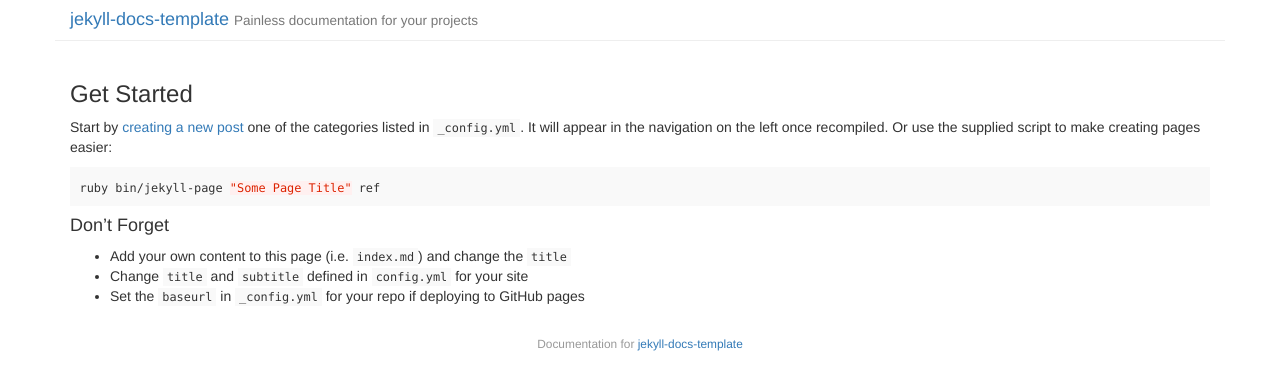
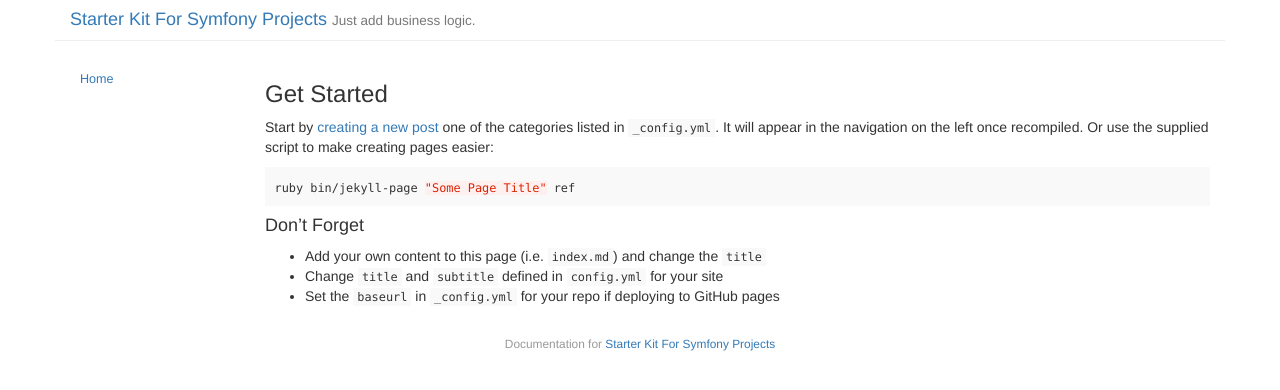
Before and after one commit to phptuts/starterkitforsymfony, a Jekyll site: the page built from docs/index.md, in a window 1280 px wide. Shown: the top 390 px of the page. Built offline with Jekyll 4.4.1, drawn with Linux system fonts in a browser that asks for light colours.

```diff
--- a/docs/_config.yml
+++ b/docs/_config.yml
@@ -1,9 +1,9 @@
 # Site title and subtitle. This is used in _includes/header.html
-title: 'jekyll-docs-template'
-subtitle: 'Painless documentation for your projects'
+title: 'Starter Kit For Symfony Projects'
+subtitle: 'Just add business logic.'
 
 # if you wish to integrate disqus on pages set your shortname here
-disqus_shortname: ''
+disqus_shortname: 'skfsp'
 
 # if you use google analytics, add your tracking id here
 google_analytics_id: ''
@@ -12,7 +12,7 @@ google_analytics_id: ''
 #   0 - always hide
 #   1 - always show
 #   2 - show only if posts are present
-navigation: 2
+navigation: 1
 
 # URL to source code, used in _includes/footer.html
 codeurl: 'https://github.com/bruth/jekyll-docs-template'
--- a/docs/index.md
+++ b/docs/index.md
@@ -1,6 +1,6 @@
 ---
 layout: default
-title: "Jekyll Docs Template"
+title: "Symfony Starter Kit"
 ---
 
 ### Get Started
```
Also changed, not shown: docs/_docs/example.md (added, +1 -0 lines), 1 other file.
